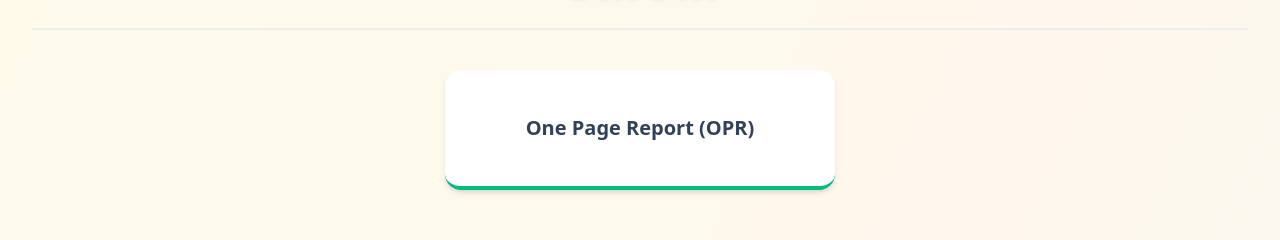
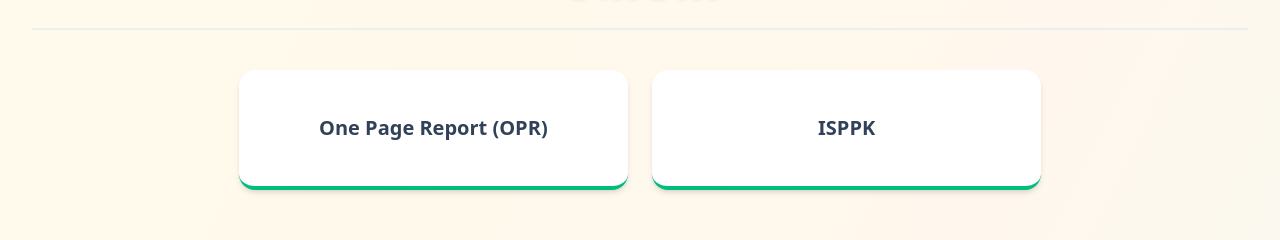
Before and after one commit to g-25360245-glitch/SENARAI-WEB-APP-SKSA, a React (Vite) app: page / in a window 1280 px wide. Shown: the part 398-638 px from the top of the page. Built offline with nearby package versions, Linux system fonts and the light colour scheme.

Commit message:
Add files via upload

```diff
--- a/src/App.tsx
+++ b/src/App.tsx
@@ -23,6 +23,11 @@ const SENARAI_APLIKASI: AppData[] = [
   {
     title: "One Page Report (OPR)",
     url: "https://opr-sksa.vercel.app/",
+    category: "UMUM"
+  },
+  {
+    title: "ISPPK",
+    url: "https://isppksksa.vercel.app/",
     category: "UMUM"
   },
   {
```
